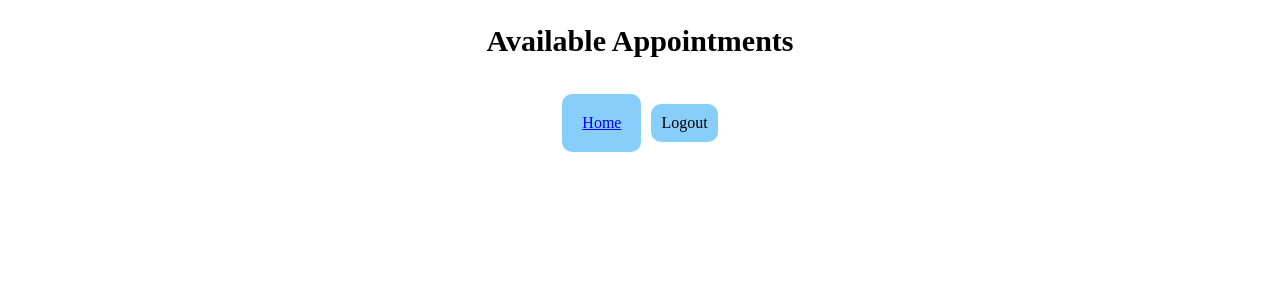
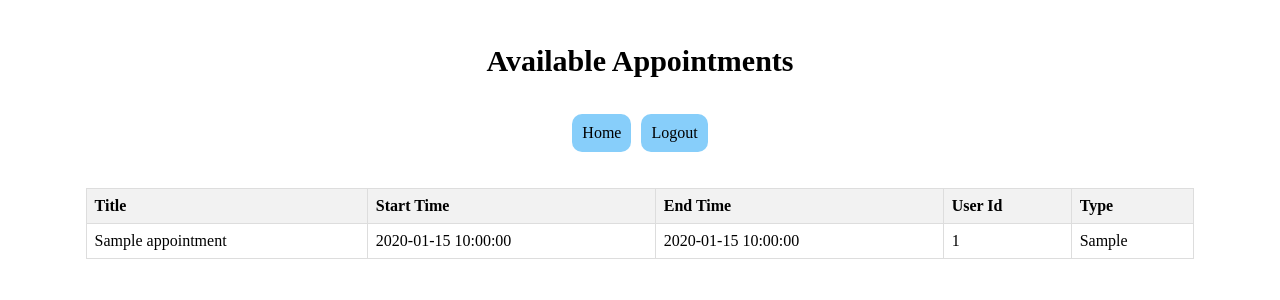
Before and after one commit to MV-Nat-Paul-Org/EzBookz, a Flask app: template server/app/templates/available-appointments.html in a window 1280 px wide. Shown: the top 300 px of the page. Run offline with Flask 3, Linux system fonts and the light colour scheme; the template is opened without the code that fills it: values that come from a table or form of the project are taken from there, others are empty; the visitor is signed in with stand-in values (Sample User, id 1); tables that the repository leaves empty hold one stand-in row (values such as "Sample post"); some libraries are stand-ins or nearby versions.

Commit message:
P CRUD
made changes with Nat

```diff
--- a/server/app/routes.py
+++ b/server/app/routes.py
@@ -1,13 +1,12 @@
 import os
 import json
 import requests
+from functools import wraps
 from datetime import datetime
-from urllib.parse import urlencode, quote_plus
-from flask import Flask, redirect, render_template, session, url_for, Blueprint, request, jsonify
+from flask import Flask, redirect, render_template, session, url_for, Blueprint, request, jsonify, g, abort
 from . import oauth
 from . import db
 from .models import User, Appointment
-
 
 # Create a Blueprint
 api = Blueprint('api', __name__)
@@ -16,149 +15,205 @@ def is_logged_in():
     '''Check if the user is logged in.'''
     return 'user' in session
 
-def get_user_info_from_auth0(token):
-    """Retrieve user info from Auth0's User Info endpoint."""
-    auth_header = {'Authorization': f'Bearer {token}'}
-    auth0_domain = os.getenv('AUTH0_DOMAIN')
-    user_info_url = f"{auth0_domain}/userinfo"  # Correct endpoint for Auth0 User Info
-    response = requests.get(user_info_url, headers=auth_header)
-    return response.json()
+def setup_before_request_handlers(app):
+    @app.before_request
+    def load_logged_in_user():
+        user = session.get('user')
+        if user is None:
+            g.user = None
+        else:
+            g.user = user
 
-@api.route('/')
-def home():
-    # return "Welcome to the Appointment System!"
-    return render_template("home.html", session=session.get('user'), pretty=json.dumps(session.get('user'), indent=4))
+def is_Admin():
+        token_url = f'https://{os.getenv("AUTH0_DOMAIN")}/oauth/token'
+        token_payload = {
+            'client_id': os.getenv("AUTH0_CLIENT_ID"),
+            'client_secret': os.getenv("AUTH0_CLIENT_SECRET"),
+            'audience': os.getenv("AUDIENCE"),
+            'grant_type': 'client_credentials'
+        }
+        token_response = requests.post(token_url, json=token_payload)
+        access_token = token_response.json()['access_token']
 
-@api.route("/login")
-def login():
-    try:
-        # Build the redirect URI dynamically
-        redirect_uri = url_for("api.callback", _external=True)
-        return oauth.auth0.authorize_redirect(redirect_uri=redirect_uri)
-    except Exception as e:
-        return jsonify({'error': str(e)}), 500
+        users_url = f'https://{os.getenv("AUTH0_DOMAIN")}/api/v2/roles/{os.getenv("ROLE_ID")}/users'
+        headers = {
+            'Authorization': f'Bearer {access_token}',
+            'Content_type': 'application/json'
+        }
+        admin_users_response = requests.get(users_url, headers=headers)
+        admin_users_data = admin_users_response.json()
 
-@api.route("/callback", methods=["GET", "POST"])
-def callback():
-    token = oauth.auth0.authorize_access_token()
-    session["user"] = token
-    return redirect("/")
+        user_email = g.user['userinfo']['email']
+        for user in admin_users_data:
+            if user.get('email') == user_email:
+                return True
+        return False
 
-@api.route("/logout")
-def logout():
-    session.clear()
-    # When logged out redirect to home screen to promp login again
-    return redirect("/")
+def admin_required(f):
+    @wraps(f)
+    def decorated_function(*args, **kwargs):
+        if not is_Admin():
+            abort(403)  # Forbidden
+        return f(*args, **kwargs)
+    return decorated_function
 
-@api.route('/users', methods=['GET'])
-def get_users():
-    if not is_logged_in():
-        return jsonify({'message': 'Please log in'}), 401
-    users = User.query.all()
-    return jsonify([{'id': u.id, 'name': u.name, 'email': u.email, 'role': u.role} for u in users])
 
-@api.route('/users', methods=['POST'])
-def create_user():
-    # Assuming the user is logged in through Auth0 and you have the token
-    if not is_logged_in():
-        return jsonify({'message': 'Please log in'}), 401
 
-    data = request.get_json()
+def init_routes(app):
+    @api.route('/')
+    def home():
+        # return "Welcome to the Appointment System!"
+        return render_template("home.html", session=session.get('user'), pretty=json.dumps(session.get('user'), indent=4))
 
-    # Check if the user already exists in the database
-    existing_user = User.query.filter_by(auth0_id=data['auth0_id']).first()
-    if existing_user:
-        return jsonify({'message': 'User already exists'}), 409
+    @api.route("/login")
+    def login():
+        try:
+            # Build the redirect URI dynamically
+            redirect_uri = url_for("api.callback", _external=True)
+            return oauth.auth0.authorize_redirect(redirect_uri=redirect_uri)
+        except Exception as e:
+            return jsonify({'error': str(e)}), 500
 
-    if not data or not data.get('auth0_id') or not data.get('name') or not data.get('email'):
-        return jsonify({'message': 'Missing data'}), 400
+    @api.route("/callback", methods=["GET", "POST"])
+    def callback():
+        token = oauth.auth0.authorize_access_token()
+        session["user"] = token
+        return redirect("/")
 
-    new_user = User(auth0_id=data['auth0_id'], name=data['name'], email=data['email'])
-    db.session.add(new_user)
-    db.session.commit()
-    return jsonify({'message': 'User created'}), 201
+    @api.route("/logout")
+    def logout():
+        session.clear()
+        # When logged out redirect to home screen to promp login again
+        return redirect("/")
 
-@api.route('/appointments', methods=['GET'])
-def get_appointments():
-    if not is_logged_in():
-        return jsonify({'message': 'Please log in'}), 401
-    appointments = Appointment.query.all()
-    return jsonify([{'id': a.id, 'title': a.title, 'start_time': a.start_time, 'end_time': a.end_time, 'user_id': a.user_id, 'type': a.type} for a in appointments])
+    @api.route('/users', methods=['GET'])
+    def get_users():
+        if not is_logged_in():
+            return jsonify({'message': 'Please log in'}), 401
+        # Retrieve the access token from the session or another secure location
+        token = session.get('user')
+        if token:
+            # Retrieve user info from Auth0
+            user_info = get_user_info_from_auth0(token)
+            print("Auth0 User Info:", user_info)  # Print the retrieved information
 
-@api.route('/appointments/<int:appointment_id>', methods=['GET'])
-def get_appointment(appointment_id):
-    if not is_logged_in():
-        return jsonify({'message': 'Please log in'}), 401
-    appointment = Appointment.query.get_or_404(appointment_id)
-    return jsonify({
-        'id': appointment.id,
-        'title': appointment.title,
-        'start_time': appointment.start_time.strftime("%a, %d %b %Y %H:%M:%S GMT"),
-        'end_time': appointment.end_time.strftime("%a, %d %b %Y %H:%M:%S GMT"),
-        'user_id': appointment.user_id,
-        'type': appointment.type
-    }), 200
+        users = User.query.all()
+        return jsonify([{'id': u.id, 'name': u.name, 'email': u.email,} for u in users])
 
-@api.route('/appointments', methods=['POST'])
-def create_appointment():
-    if not is_logged_in():
-        return jsonify({'message': 'Please log in'}), 401
-    data = request.get_json()
-    try:
-        if not data or not data.get('title') or not data.get('start_time') or not data.get('end_time'):
+    @api.route('/users', methods=['POST'])
+    def create_user():
+        # Assuming the user is logged in through Auth0 and you have the token
+        if not is_logged_in():
+            return jsonify({'message': 'Please log in'}), 401
+
+        data = request.get_json()
+
+        # Check if the user already exists in the database
+        existing_user = User.query.filter_by(auth0_id=data['auth0_id']).first()
+        if existing_user:
+            return jsonify({'message': 'User already exists'}), 409
+
+        if not data or not data.get('auth0_id') or not data.get('name') or not data.get('email'):
             return jsonify({'message': 'Missing data'}), 400
 
-        # Convert start_time and end_time from string to datetime
-        start_time = datetime.strptime(data['start_time'], "%a, %d %b %Y %H:%M:%S GMT")
-        end_time = datetime.strptime(data['end_time'], "%a, %d %b %Y %H:%M:%S GMT")
+        new_user = User(auth0_id=data['auth0_id'], name=data['name'], email=data['email'])
+        db.session.add(new_user)
+        db.session.commit()
+        return jsonify({'message': 'User created'}), 201
 
-        new_appointment = Appointment(
-            title=data['title'],
-            start_time=start_time,
-            end_time=end_time,
-            user_id=data.get('user_id'),
-            type=data['type']
-        )
-        db.session.add(new_appointment)
+    @api.route('/appointments', methods=['GET'])
+    def get_appointments():
+        if is_Admin():
+            appointments = Appointment.query.all()
+            return render_template("all-appointments.html", session=session.get('user'), appointments=appointments)
+        else:
+            appointments = Appointment.query.filter_by(type='available').all()
+            return render_template("available-appointments.html", session=session.get('user'), appointments=appointments)
+
+
+
+        ########### OLD CODE TO RETRIEVE DATABASE DATA JSONIFIED ################
+        # if not is_logged_in():
+        #     return jsonify({'message': 'Please log in'}), 401
+        # appointments = Appointment.query.all()
+        # return jsonify([{'id': a.id, 'title': a.title, 'start_time': a.start_time, 'end_time': a.end_time, 'user_id': a.user_id, 'type': a.type} for a in appointments])
+
+    @api.route('/appointments/<int:appointment_id>', methods=['GET'])
+    def get_appointment(appointment_id):
+        if not is_logged_in():
+            return jsonify({'message': 'Please log in'}), 401
+        appointment = Appointment.query.get_or_404(appointment_id)
+        return jsonify({
+            'id': appointment.id,
+            'title': appointment.title,
+            'start_time': appointment.start_time.strftime("%a, %d %b %Y %H:%M:%S GMT"),
+            'end_time': appointment.end_time.strftime("%a, %d %b %Y %H:%M:%S GMT"),
+            'user_id': appointment.user_id,
+            'type': appointment.type
+        }), 200
+
+    @api.route('/appointments', methods=['POST'])
+    def create_appointment():
+        if not is_logged_in():
+            return jsonify({'message': 'Please log in'}), 401
+        data = request.get_json()
+        try:
+            if not data or not data.get('title') or not data.get('start_time') or not data.get('end_time'):
+                return jsonify({'message': 'Missing data'}), 400
+
+            # Convert start_time and end_time from string to datetime
+            start_time = datetime.strptime(data['start_time'], "%a, %d %b %Y %H:%M:%S GMT")
+            end_time = datetime.strptime(data['end_time'], "%a, %d %b %Y %H:%M:%S GMT")
+
+            new_appointment = Appointment(
+                title=data['title'],
+                start_time=start_time,
+                end_time=end_time,
+                user_id=data.get('user_id'),
+                type=data['type']
+            )
+            db.session.add(new_appointment)
+            db.session.commit()
+            return jsonify({'message': 'Appointment created'}), 201
+
+        except Exception as e:
+            db.session.rollback()
+            return jsonify({'error': str(e)}), 500
+
+    @api.route('/appointments/<int:appointment_id>', methods=['PUT'])
+    def update_appointment(appointment_id):
+        if not is_logged_in():
+            return jsonify({'message': 'Please log in'}), 401
+        appointment = Appointment.query.get_or_404(appointment_id)
+        data = request.get_json()
+        try:
+            if 'title' in data:
+                appointment.title = data['title']
+            if 'start_time' in data:
+                appointment.start_time = datetime.strptime(data['start_time'], "%a, %d %b %Y %H:%M:%S GMT")
+            if 'end_time' in data:
+                appointment.end_time = datetime.strptime(data['end_time'], "%a, %d %b %Y %H:%M:%S GMT")
+            if 'user_id' in data:
+                appointment.user_id = data['user_id']
+            if 'type' in data:
+                appointment.type = data['type']
+
+            db.session.commit()
+            return jsonify({'message': 'Appointment updated'}), 200
+        except ValueError as e:
+            db.session.rollback()
+            return jsonify({'error': 'Invalid datetime format'}), 400
+        except Exception as e:
+            db.session.rollback()
+            return jsonify({'error': str(e)}), 500
+
+    @api.route('/appointments/<int:appointment_id>', methods=['DELETE'])
+    def delete_appointment(appointment_id):
+        if not is_logged_in():
+            return jsonify({'message': 'Please log in'}), 401
+        appointment = Appointment.query.get_or_404(appointment_id)
+        db.session.delete(appointment)
         db.session.commit()
-        return jsonify({'message': 'Appointment created'}), 201
+        return jsonify({'message': 'Appointment deleted'}), 200
 
-    except Exception as e:
-        db.session.rollback()
-        return jsonify({'error': str(e)}), 500
-
-@api.route('/appointments/<int:appointment_id>', methods=['PUT'])
-def update_appointment(appointment_id):
-    if not is_logged_in():
-        return jsonify({'message': 'Please log in'}), 401
-    appointment = Appointment.query.get_or_404(appointment_id)
-    data = request.get_json()
-    try:
-        if 'title' in data:
-            appointment.title = data['title']
-        if 'start_time' in data:
-            appointment.start_time = datetime.strptime(data['start_time'], "%a, %d %b %Y %H:%M:%S GMT")
-        if 'end_time' in data:
-            appointment.end_time = datetime.strptime(data['end_time'], "%a, %d %b %Y %H:%M:%S GMT")
-        if 'user_id' in data:
-            appointment.user_id = data['user_id']
-        if 'type' in data:
-            appointment.type = data['type']
-
-        db.session.commit()
-        return jsonify({'message': 'Appointment updated'}), 200
-    except ValueError as e:
-        db.session.rollback()
-        return jsonify({'error': 'Invalid datetime format'}), 400
-    except Exception as e:
-        db.session.rollback()
-        return jsonify({'error': str(e)}), 500
-
-@api.route('/appointments/<int:appointment_id>', methods=['DELETE'])
-def delete_appointment(appointment_id):
-    if not is_logged_in():
-        return jsonify({'message': 'Please log in'}), 401
-    appointment = Appointment.query.get_or_404(appointment_id)
-    db.session.delete(appointment)
-    db.session.commit()
-    return jsonify({'message': 'Appointment deleted'}), 200
+    app.register_blueprint(api)
--- a/server/app/seed.py
+++ b/server/app/seed.py
@@ -36,8 +36,8 @@ def seed_database():
             db.session.add(user2)
 
             today = datetime.now()
-            appointment1 = Appointment(title="Consultation", start_time=today + timedelta(days=1, hours=10), end_time=today + timedelta(days=1, hours=11), user_id=user1.id, type="consultation")
-            appointment2 = Appointment(title="Follow-up", start_time=today + timedelta(days=2, hours=14), end_time=today + timedelta(days=2, hours=15), user_id=user2.id, type="follow-up")
+            appointment1 = Appointment(title="Consultation", start_time=today + timedelta(days=1, hours=10), end_time=today + timedelta(days=1, hours=11), user_id=user1.id, type="available")
+            appointment2 = Appointment(title="Follow-up", start_time=today + timedelta(days=2, hours=14), end_time=today + timedelta(days=2, hours=15), user_id=user2.id, type="unavailable")
             db.session.add(appointment1)
             db.session.add(appointment2)
 
--- a/server/app/templates/available-appointments.html
+++ b/server/app/templates/available-appointments.html
@@ -1,24 +1,26 @@
+<!DOCTYPE html>
 <html>
 <head>
-    <meta charset="utf-8" />
-    <title>EzBookz | Available Appointments</title>
+    <meta charset="utf8">
+    <title>EzBookz | All Appointments</title>
+    <link href='fullcalendar/core/main.css' rel='stylesheet' />
+    <link href='fullcalendar/daygrid/main.css' rel='stylesheet' />
+    <script src='fullcalendar/core/main.js'></script>
+    <script src='fullcardaygrid/main.js'></script>
     <style>
         body {
             padding: 1rem;
         }
-
         h1 {
             font-size: 30px;
             text-align: center;
         }
-
         .btn-container {
             display: flex;
             gap: 10px;
             align-items: center;
             justify-content: center;
         }
-
         .btn {
             cursor: pointer;
             display: inline-block;
@@ -27,25 +29,69 @@
             border-radius: 10px;
             transition: 0.2s;
         }
-
         .btn:hover {
             background-color: #66b3e3;
         }
-
         .btn-link {
             text-decoration: none;
             color: black;
         }
+        .content-container {
+            display: flex;
+            justify-content: center;
+            flex-direction: column;
+        }
+        table {
+            width: 90%;
+            margin: 20px auto;
+            border-collapse: collapse;
+        }
+        th, td {
+            border: 1px solid #ddd;
+            padding: 8px;
+            text-align: left;
+        }
+        thead {
+            background-color: #f2f2f2;
+        }
+        tr:nth-child(even) {background-color: #f9f9f9;}
+        tr:hover {background-color: #f1f1f1;}
     </style>
 </head>
 <body>
     {% if session %}
     <h1>Available Appointments</h1>
     <div class="btn-container">
-      <p class="btn">
-        <a aria-colspan="btn-link" class="btn" href="/">Home</a>
-      </p>
+        <p class="btn"><a class="btn-link" href="/">Home</a></p>
         <p class="btn"><a class="btn-link" href="/logout">Logout</a></p>
+    </div>
+    <div class="content-container">
+        {% if appointments %}
+        <table>
+            <thead>
+                <tr>
+                    <th>Title</th>
+                    <th>Start Time</th>
+                    <th>End Time</th>
+                    <th>User Id</th>
+                    <th>Type</th>
+                </tr>
+            </thead>
+            <tbody>
+                {% for appointment in appointments %}
+                <tr>
+                    <td>{{ appointment.title }}</td>
+                    <td>{{ appointment.start_time }}</td>
+                    <td>{{ appointment.end_time }}</td>
+                    <td>{{ appointment.user_id }}</td>
+                    <td>{{ appointment.type }}</td>
+                </tr>
+                {% endfor %}
+            </tbody>
+        </table>
+        {% else %}
+        <p>No appointments found.</p>
+        {% endif %}
     </div>
     {% else %}
     <h1>Welcome, Please Login to view appointments.</h1>
```
Also changed, not shown: server/app/__init__.py (+8 -2 lines), server/app/templates/all-appointments.html (+48 -25 lines), server/requirements.txt (+28 -12 lines), 2 other files. Lines whose indentation alone changed are shown as unchanged.
